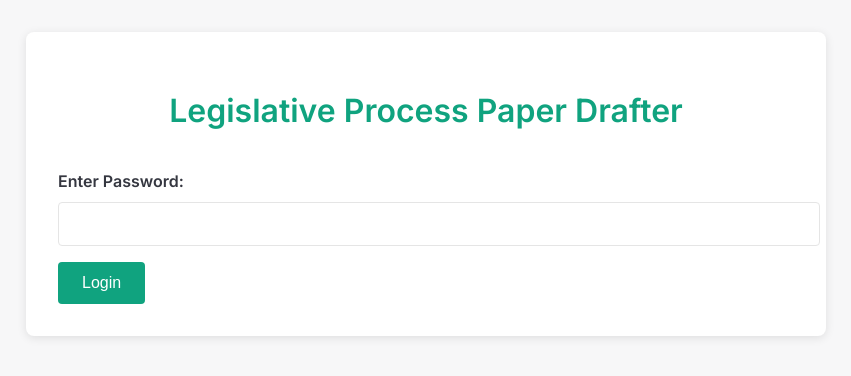
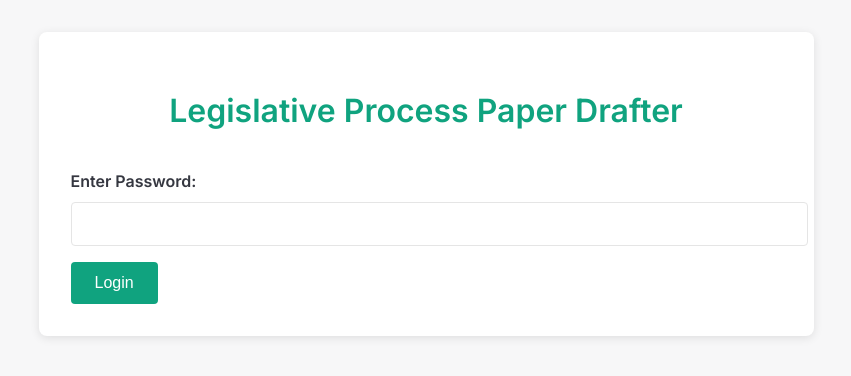
Before and after one commit to Justin-Diamond/Minimalist-Chat, a website: page public/index.html in a window 1280 px wide. Shown: the whole page, without its empty margins (214-1065 px from the left). Drawn offline with Linux system fonts and the light colour scheme.

Commit message:
Update index.html

```diff
--- a/public/index.html
+++ b/public/index.html
@@ -24,7 +24,7 @@
         }
 
         .container {
-            max-width: 800px;
+            max-width: 775px;
             margin: 0 auto;
             padding: 2rem;
         }
```
